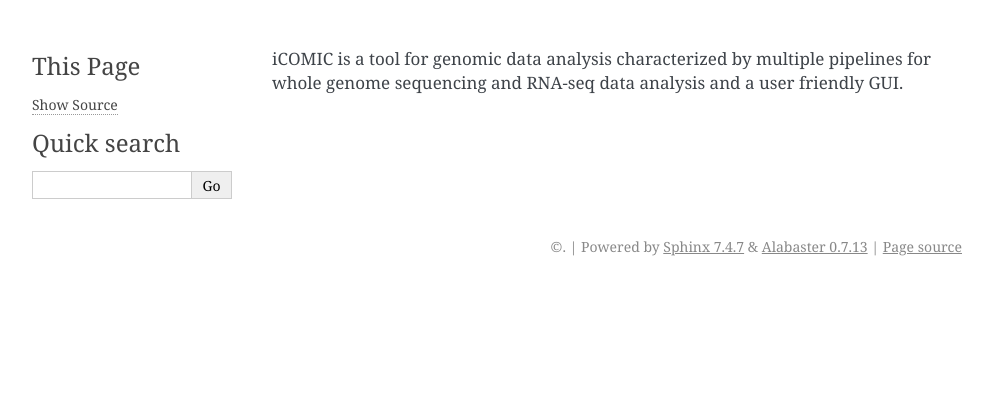
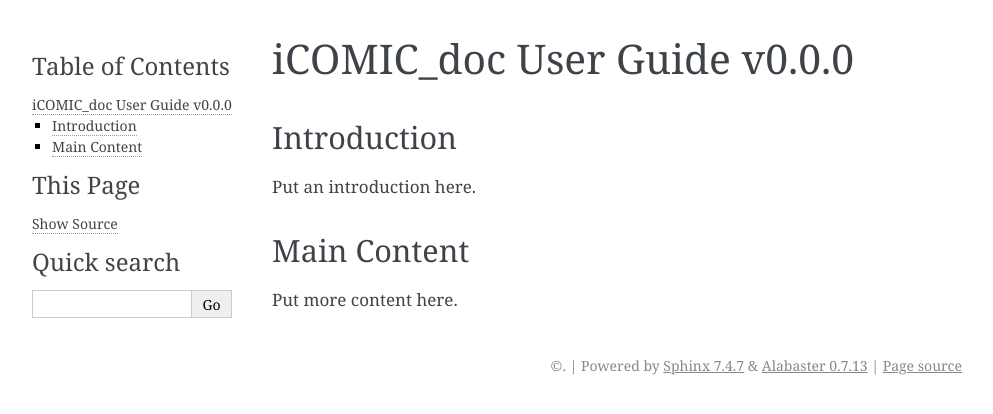
Before and after one commit to anjanaanilkumar1289/iCOMIC_doc, a Sphinx documentation site: the page built from docs/user-guide.md, in a window 1280 px wide. Shown: the top 414 px of the page, without its empty margins (148-1141 px from the left). Built offline with Sphinx 7.4.7, drawn with Linux system fonts in a browser that asks for light colours.

Commit message:
Update user-guide.md

```diff
--- a/docs/user-guide.md
+++ b/docs/user-guide.md
@@ -1 +1,7 @@
-iCOMIC is a tool for genomic data analysis characterized by multiple pipelines for whole genome sequencing and RNA-seq data analysis and a user friendly GUI.
+# iCOMIC_doc User Guide v0.0.0
+
+## Introduction
+Put an introduction here.
+
+## Main Content
+Put more content here.
```
